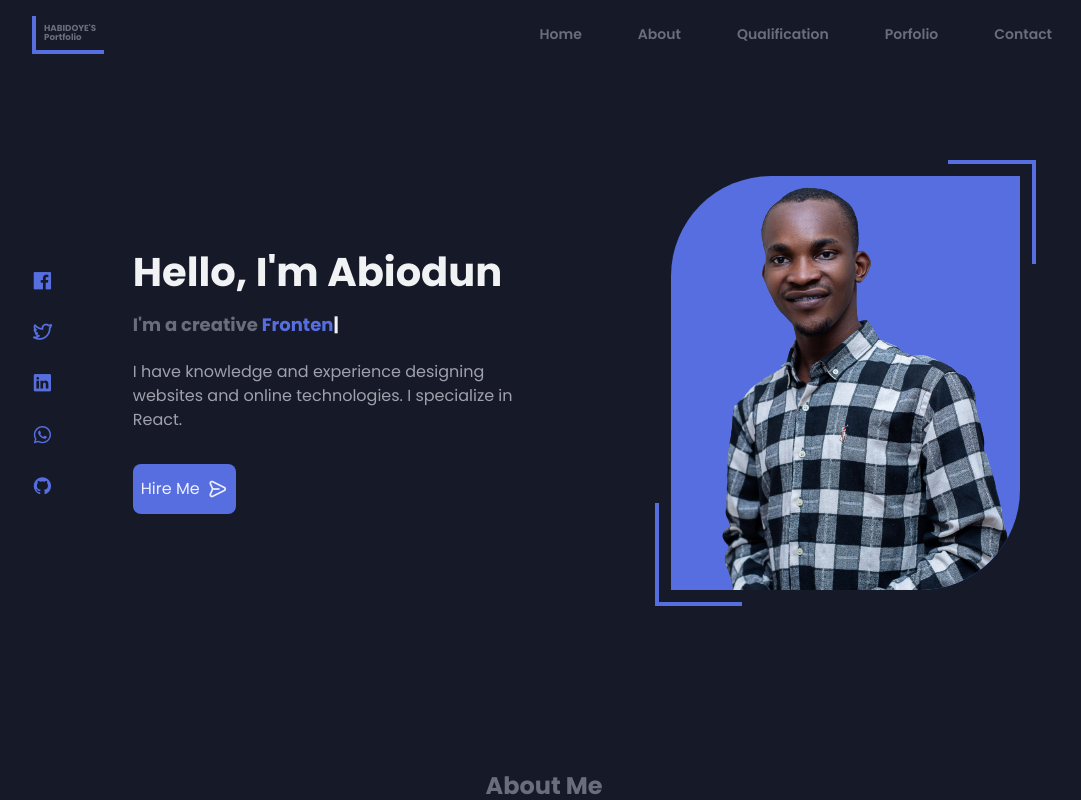
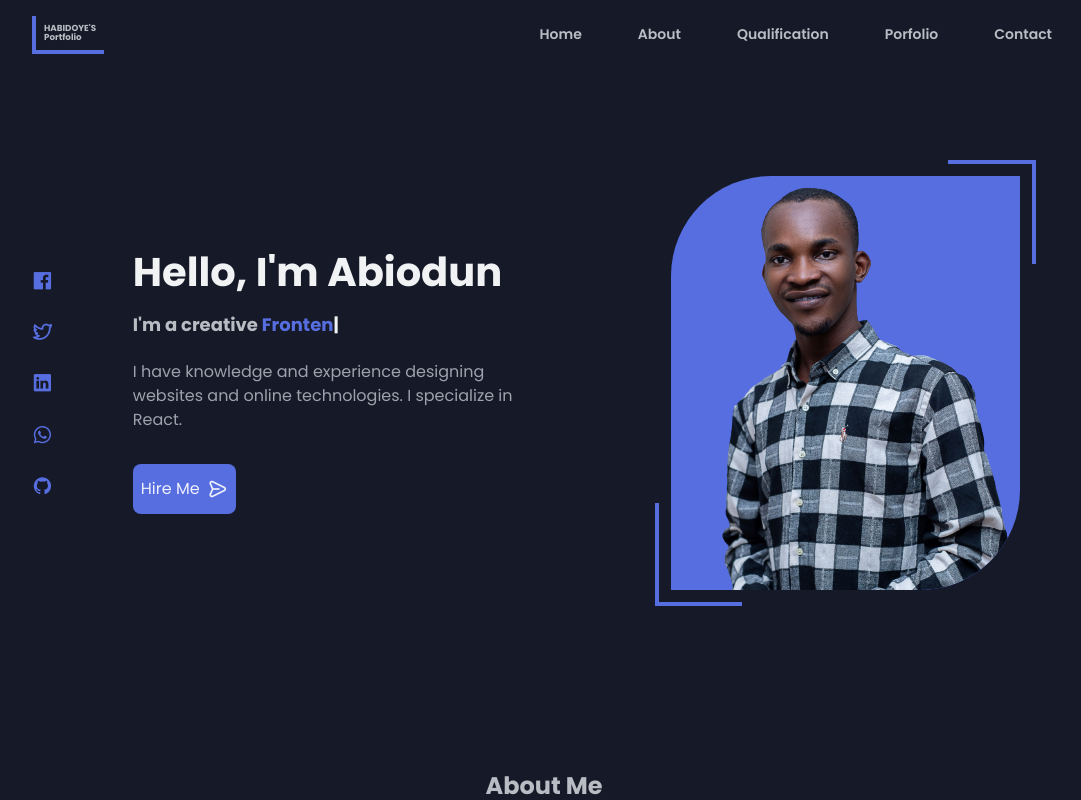
Before and after one commit to habidoyetech/portfolio, a React (Create React App) app: page / in a window 1280 px wide. Shown: the top 800 px of the page, without its empty margins (96-1177 px from the left). Built offline with nearby package versions, Linux system fonts and the light colour scheme; a web font is replaced by a local one.

Commit message:
remove unuse state and errors

```diff
--- a/src/Pages/About.jsx
+++ b/src/Pages/About.jsx
@@ -31,7 +31,6 @@ const About = () => {
               </p>
             </div>
             <div className='about_contact'>
-
               <div className='social'>
                 <div className='phone contact'> <HiOutlinePhone />  <p>+2348100352118</p> </div>
                 <div className='email contact'>
--- a/src/Pages/Home.jsx
+++ b/src/Pages/Home.jsx
@@ -45,7 +45,7 @@ const Home = () => {
             <p>
               I have knowledge and experience designing websites and online technologies. I specialize in React.
             </p>
-            <a href="http://wa.me/2348100352118" target="_blank" class="button button-flex"> Hire Me
+            <a href="http://wa.me/2348100352118" target="_blank" class="button button-flex" rel='noreferrer'> Hire Me
 							<i className="uil uil-message button__icon"></i>
 						</a>
           </div>
--- a/src/index.css
+++ b/src/index.css
@@ -21,7 +21,7 @@
   --first-color: hsl(var(--hue-color), 69%, 61%);
   --first-color-alt: hsl(var(--hue-color), 57%, 61%);
   --first-color-lighter: hsl(var(--hue-color), 92%, 85%);
-  --text-color: hsl(var(--hue-color), 8%, 45%);
+  --text-color: hsl(var(--hue-color), 8%, 75%);
   --text-color-light: hsl(var(--hue-color), 8%, 65%);
   --input-color: hsl(var(--hue-color), 70%, 96%);
   --body-color: hsl(var(--hue-color), 28%, 12%);
```
Also changed, not shown: src/Components/Project.jsx (+1 -6 lines).
